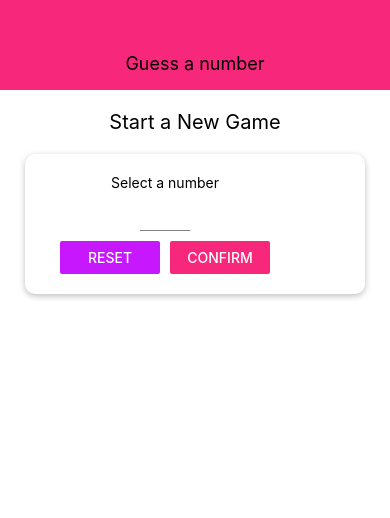
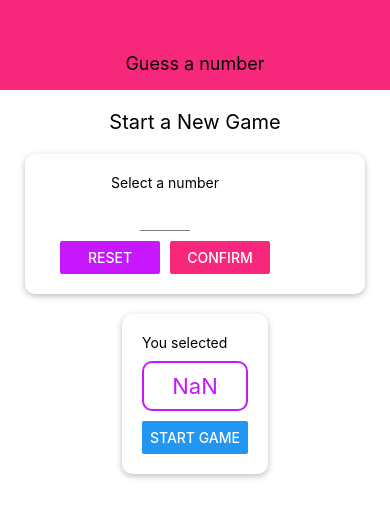
Before and after one commit to mandimartins/Guess-a-number, a React Native app: screen / in a window 390 px wide. Both pictures are taken after a click on the button "CONFIRM". Shown: the top 518 px of the page. Built offline with nearby package versions, Linux system fonts and the light colour scheme.

Commit message:
Show confirmation box

```diff
--- /dev/null
+++ b/components/NumberContainer.js
@@ -0,0 +1,29 @@
+import React from 'react';
+import { View, Text, StyleSheet } from 'react-native';
+
+import Colors from '../constants/colors';
+
+const NumerContainer = (props) => {
+  return (
+    <View style={styles.container}>
+      <Text style={styles.number}>{props.children}</Text>
+    </View>
+  );
+};
+
+const styles = StyleSheet.create({
+  container: {
+    borderWidth: 2,
+    borderColor: Colors.accent,
+    padding: 10,
+    borderRadius: 10,
+    marginVertical: 10,
+    alignItems: 'center',
+    justifyContent: 'center',
+  },
+  number: {
+    color: Colors.accent,
+    fontSize: 22,
+  },
+});
+export default NumerContainer;
--- a/screens/StartGameScreen.js
+++ b/screens/StartGameScreen.js
@@ -6,19 +6,58 @@
   Button,
   TouchableWithoutFeedback,
   Keyboard,
+  Alert,
 } from 'react-native';
+
+import Colors from '../constants/colors';
 
 import Card from '../components/Card';
 import Input from '../components/Input';
-
-import Colors from '../constants/colors';
+import NumberContainer from '../components/NumberContainer';
 
 const StartGameScreen = (props) => {
   const [enteredValue, setEnteredValue] = useState('');
+  const [confirmed, setConfirmed] = useState(false);
+  const [selectedNumber, setSelectedNumber] = useState();
 
   const numberInputHabdler = (inputText) => {
     setEnteredValue(inputText.replace(/[^0-9]/gi, ''));
   };
+
+  const resetInputHandler = () => {
+    setEnteredValue('');
+    setConfirmed(false);
+  };
+
+  const confirmInputHandler = () => {
+    const chosenNumber = parseInt(enteredValue);
+
+    if (chosenNumber === NaN || chosenNumber <= 0 || chosenNumber > 99) {
+      Alert.alert(
+        'Invalid number',
+        'Number has to be a number between 1 and 99',
+        [{ text: 'Okay', style: 'destructive', onPress: resetInputHandler }]
+      );
+      return;
+    }
+
+    setConfirmed(true);
+    setSelectedNumber(parseInt(enteredValue));
+    setEnteredValue('');
+    Keyboard.dismiss();
+  };
+
+  let confirmedOutput;
+
+  if (confirmed) {
+    confirmedOutput = (
+      <Card>
+        <Text>You selected</Text>
+        <NumberContainer>{selectedNumber}</NumberContainer>
+        <Button title="START GAME" />
+      </Card>
+    );
+  }
 
   return (
     <TouchableWithoutFeedback
@@ -28,6 +67,7 @@
     >
       <View style={styles.screen}>
         <Text style={styles.title}>Start a New Game</Text>
+
         <Card style={styles.inputContainer}>
           <View style={styles.inputContainer}>
             <Text>Select a number</Text>
@@ -46,19 +86,20 @@
                 <Button
                   title="Reset"
                   color={Colors.accent}
-                  onPress={() => {}}
+                  onPress={resetInputHandler}
                 />
               </View>
               <View style={styles.button}>
                 <Button
                   title="Confirm"
                   color={Colors.primary}
-                  onPress={() => {}}
+                  onPress={confirmInputHandler}
                 />
               </View>
             </View>
           </View>
         </Card>
+        {confirmedOutput}
       </View>
     </TouchableWithoutFeedback>
   );
```
